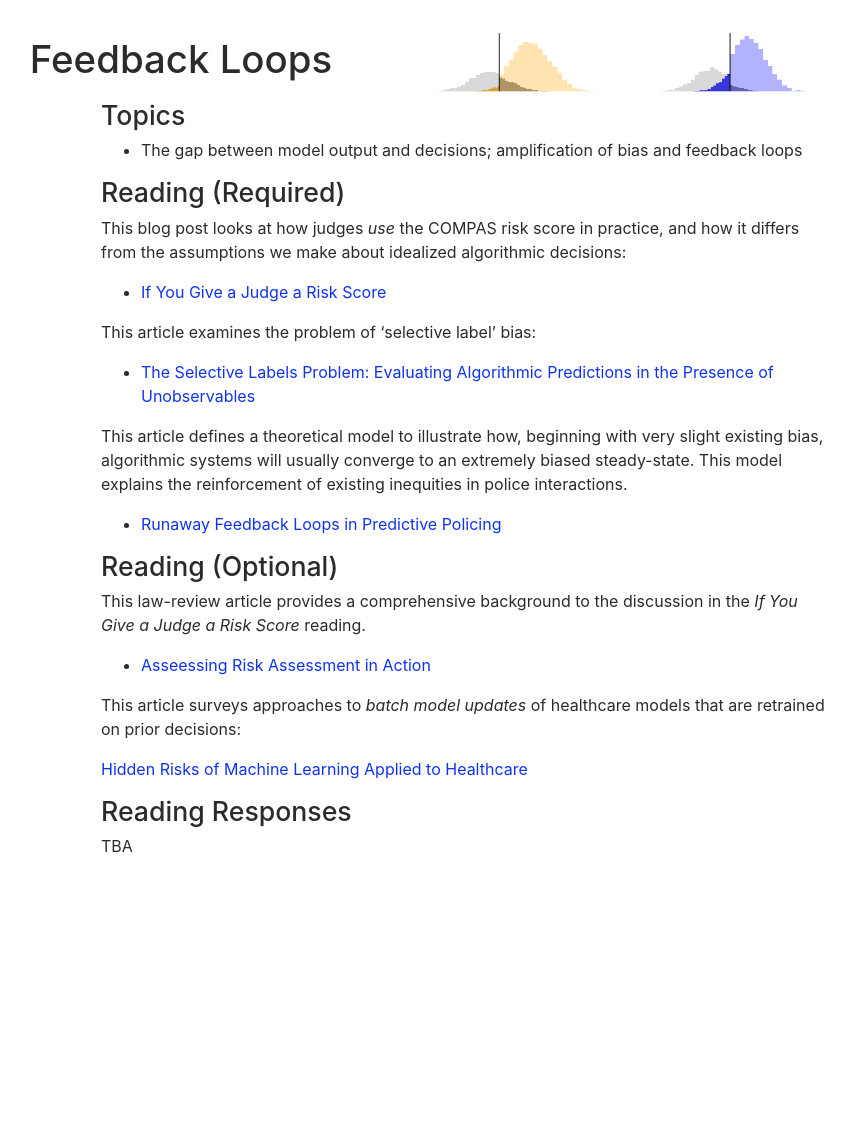
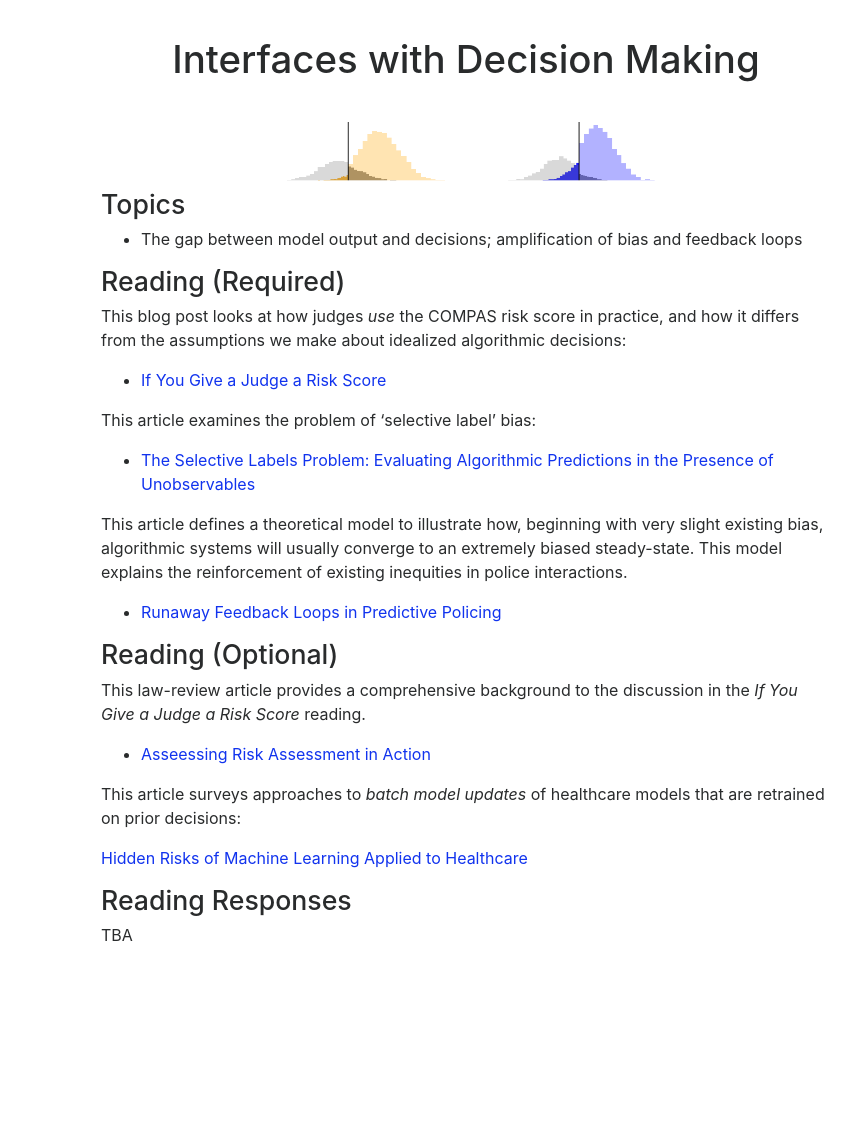
Before and after one commit to afraenkel/course-fairness-webpage, a Jekyll site: the page built from weeks/week08.md, in a window 1280 px wide. Shown: the whole page, without its empty margins (174-1029 px from the left). Built offline with Jekyll 4.4.1, drawn with Linux system fonts in a browser that asks for light colours; nearby versions of some CDN libraries; before the commit the page ends 1034 px from its top, so only the background shows below that.

Commit message:
title change

```diff
--- a/weeks/week08.md
+++ b/weeks/week08.md
@@ -1,6 +1,6 @@
 ---
 layout: page
-title: Feedback Loops
+title: Interfaces with Decision Making
 permalink: /weeks/week08/
 doodle: /doodle.png
 ---
```
Also changed, not shown: weeks/week07.md (+1 -1 lines).
